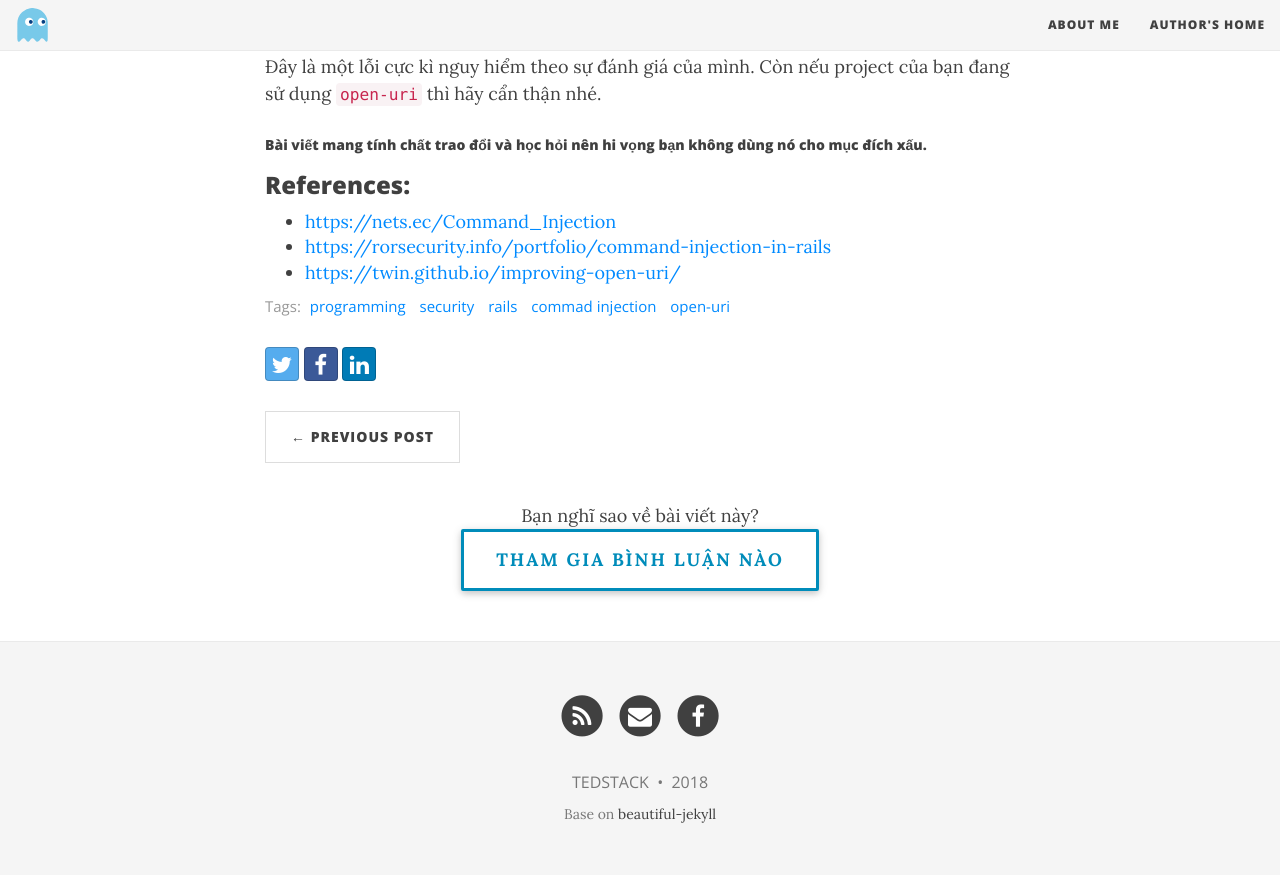
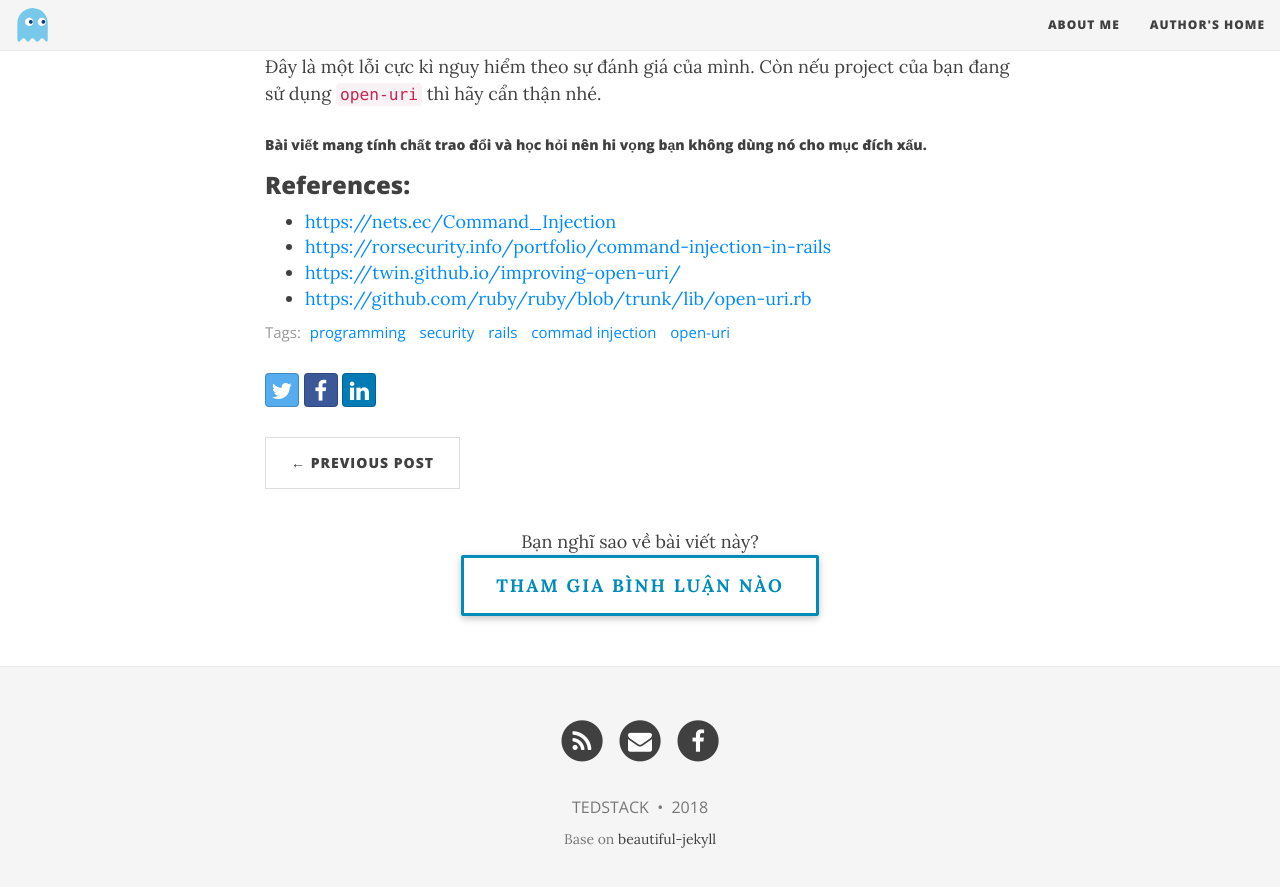
Before and after one commit to thorvn/th0j.github.io, a Jekyll site: the page built from _posts/2018-08-03-lo-hong-o-thu-vien-open-uri.md, in a window 1280 px wide and 900 px high, scrolled down 3431 px. Shown: the top 887 px of the window. Built offline with Jekyll 4.4.1, drawn with Linux system fonts in a browser that asks for light colours; nearby versions of some CDN libraries; some of the changed lines change nothing that is shown.

Commit message:
fix typo

```diff
--- a/_posts/2018-08-03-lo-hong-o-thu-vien-open-uri.md
+++ b/_posts/2018-08-03-lo-hong-o-thu-vien-open-uri.md
@@ -61,3 +61,4 @@ Còn nếu project của bạn đang sử dụng `open-uri` thì hãy cẩn th
 - [https://nets.ec/Command_Injection](https://nets.ec/Command_Injection)
 - [https://rorsecurity.info/portfolio/command-injection-in-rails](https://rorsecurity.info/portfolio/command-injection-in-rails)
 - [https://twin.github.io/improving-open-uri/](https://twin.github.io/improving-open-uri)
+- [https://github.com/ruby/ruby/blob/trunk/lib/open-uri.rb](https://github.com/ruby/ruby/blob/trunk/lib/open-uri.rb)
```
